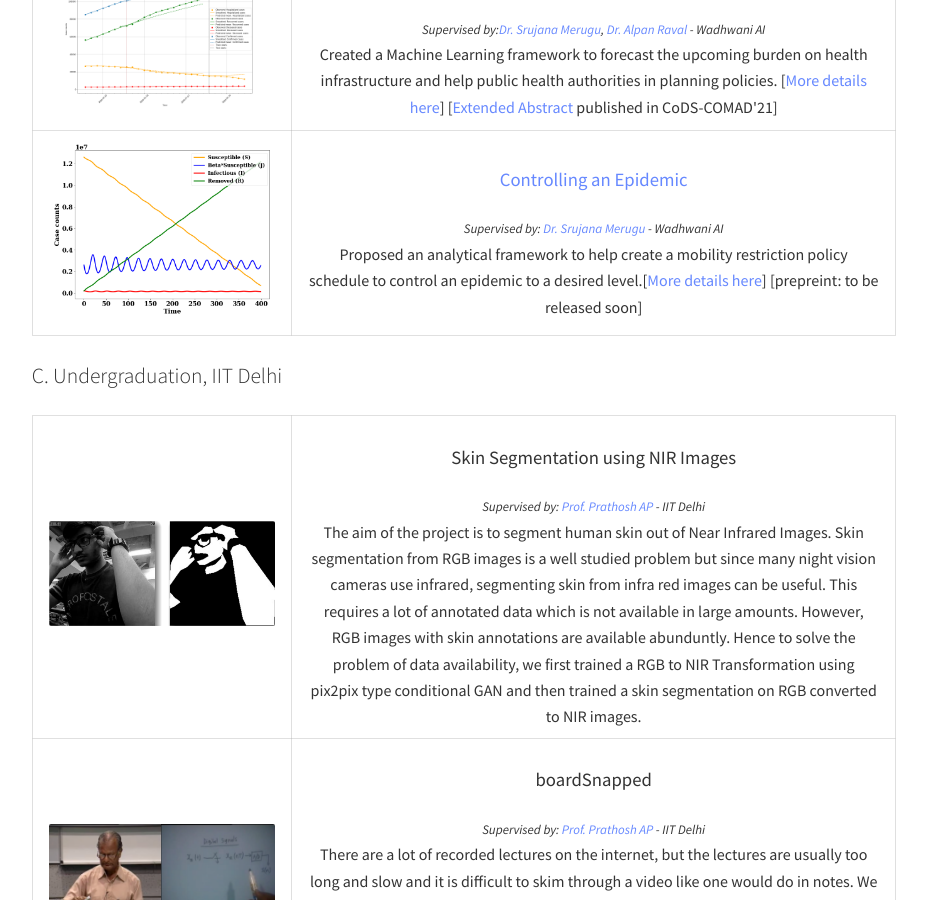
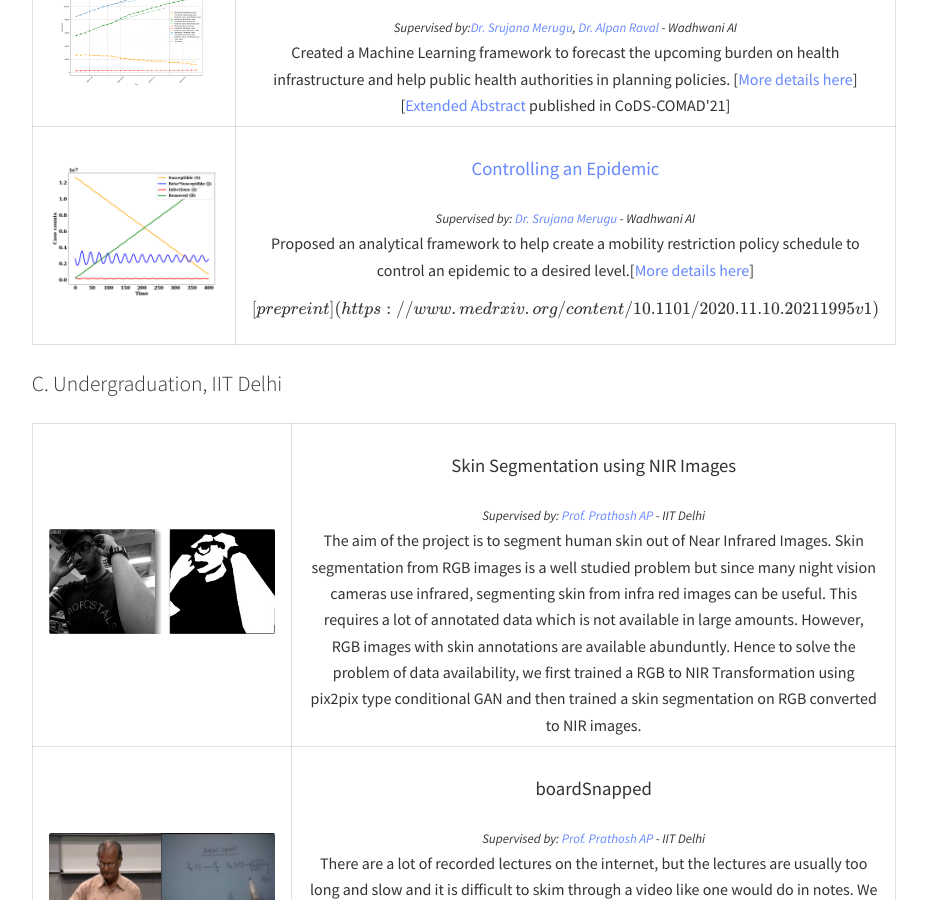
Before and after one commit to harshm121/portfolio-old, a Jekyll site: the page built from Projects/index.md, in a window 1280 px wide and 900 px high, scrolled down 1175 px. Shown: the whole window, without its empty margins (176-1103 px from the left). Built offline with Jekyll 4.4.1, drawn with Linux system fonts in a browser that asks for light colours; formulas are drawn with MathJax 3.

Commit message:
Update index.md

```diff
--- a/Projects/index.md
+++ b/Projects/index.md
@@ -53,7 +53,7 @@
   <tr>
     <th width="30%"><a href="https://harshm121.github.io/Projects/cosir/"><img src="./cosir.png" alt="CoSIR Model" width="100%"></a></th>
 	<th width="70%"><h3><b><a href="https://harshm121.github.io/Projects/cosir/">Controlling an Epidemic</a></b></h3> <font size="2.2"><i><h8> Supervised by:  <a href="https://www.linkedin.com/in/srujana-merugu-a7243819/">Dr. Srujana Merugu</a> - Wadhwani AI </h8></i></font><br>
-Proposed an analytical framework to help create a mobility restriction policy schedule to control an epidemic to a desired level.[<a href="https://harshm121.github.io/Projects/cosir/">More details here</a>] [prepreint: to be released soon]</th>
+Proposed an analytical framework to help create a mobility restriction policy schedule to control an epidemic to a desired level.[<a href="https://harshm121.github.io/Projects/cosir/">More details here</a>] \[[prepreint](https://www.medrxiv.org/content/10.1101/2020.11.10.20211995v1)\]</th>
   </tr>
 
 </table>
```
